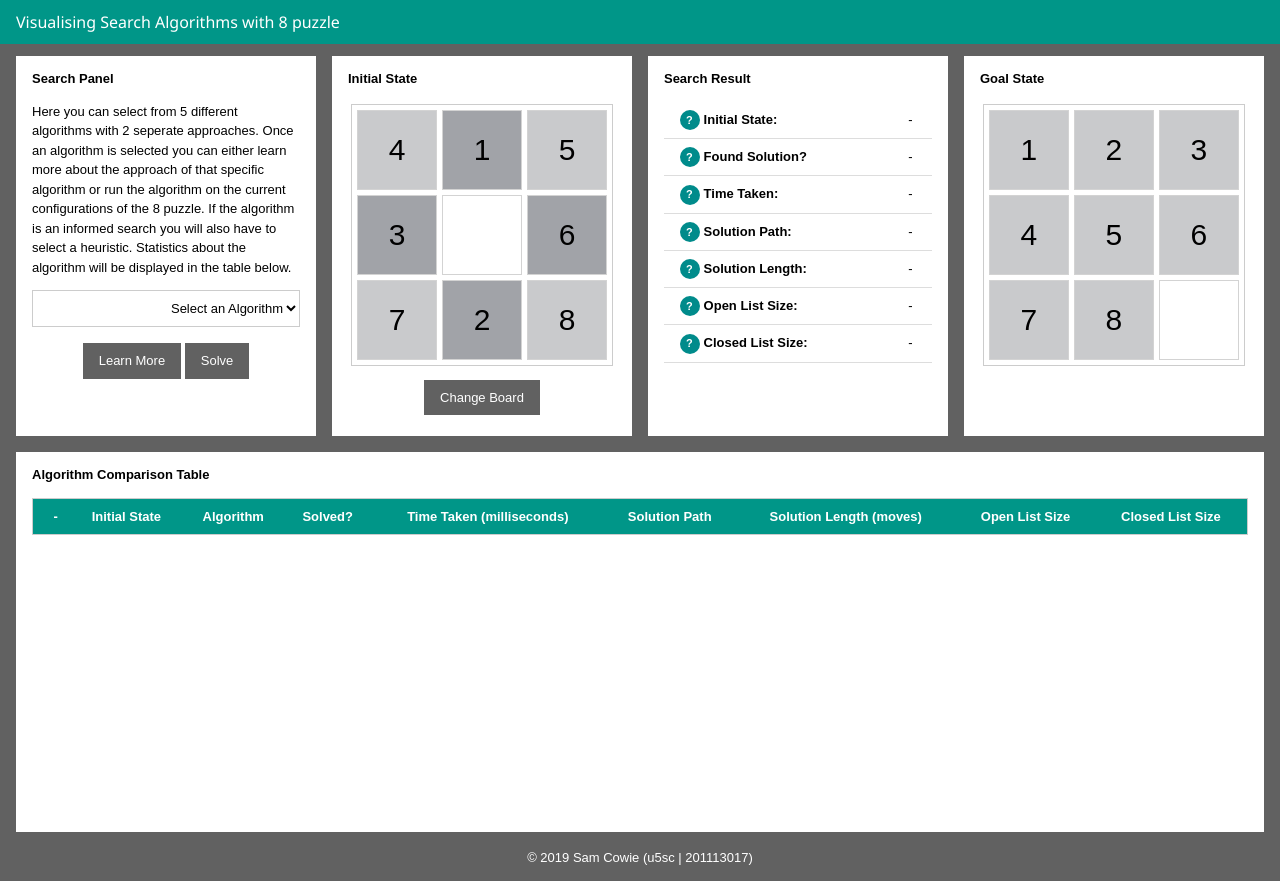
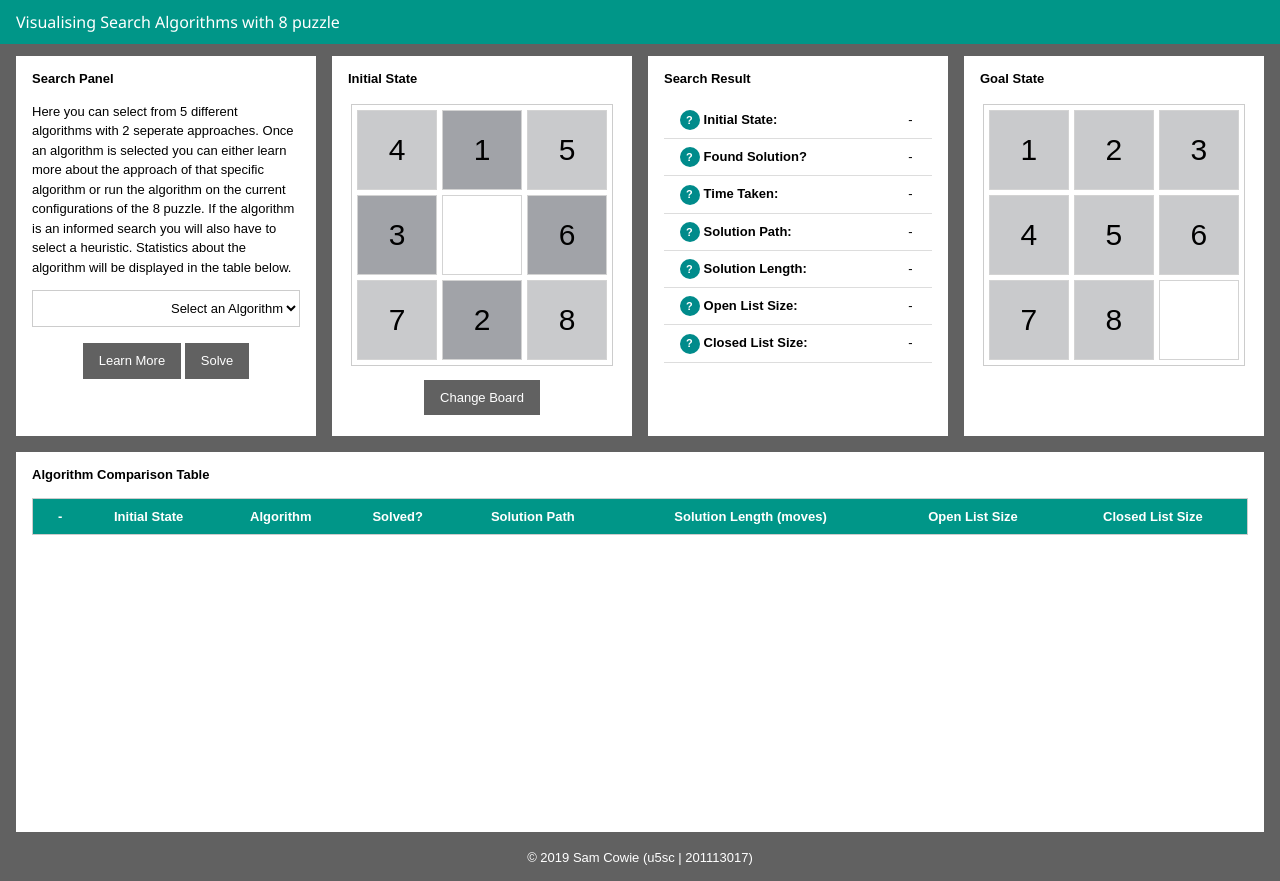
Before and after one commit to SamCowie/elearning_search_algorithm, a plain HTML site: page index.html in a window 1280 px wide. Drawn offline with Linux system fonts and the light colour scheme.

Commit message:
Update index.html

```diff
--- a/index.html
+++ b/index.html
@@ -209,7 +209,6 @@
 							<th>Initial State</th>
 							<th>Algorithm</th>
 							<th>Solved?</th>
-							<th>Time Taken (milliseconds)</th>
 							<th>Solution Path</th>
 							<th>Solution Length (moves)</th>
 							<th>Open List Size</th>
```
